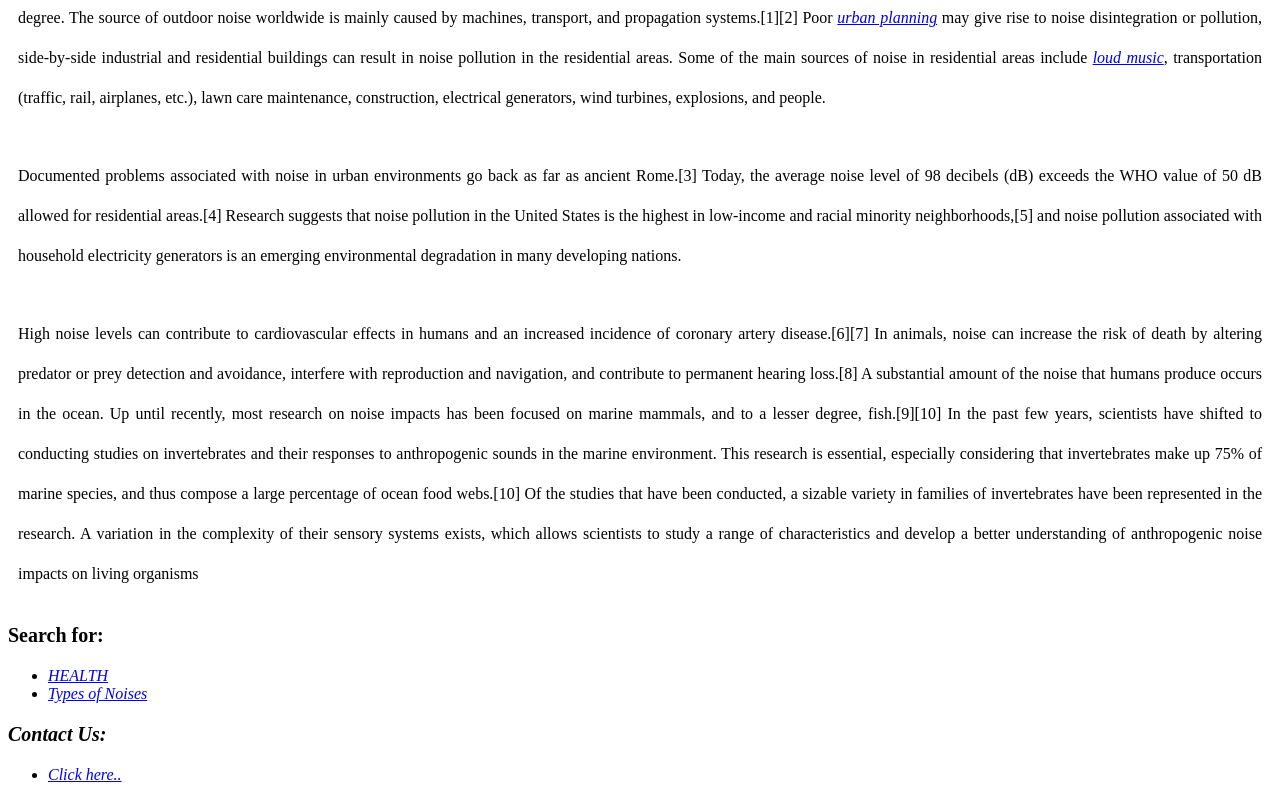
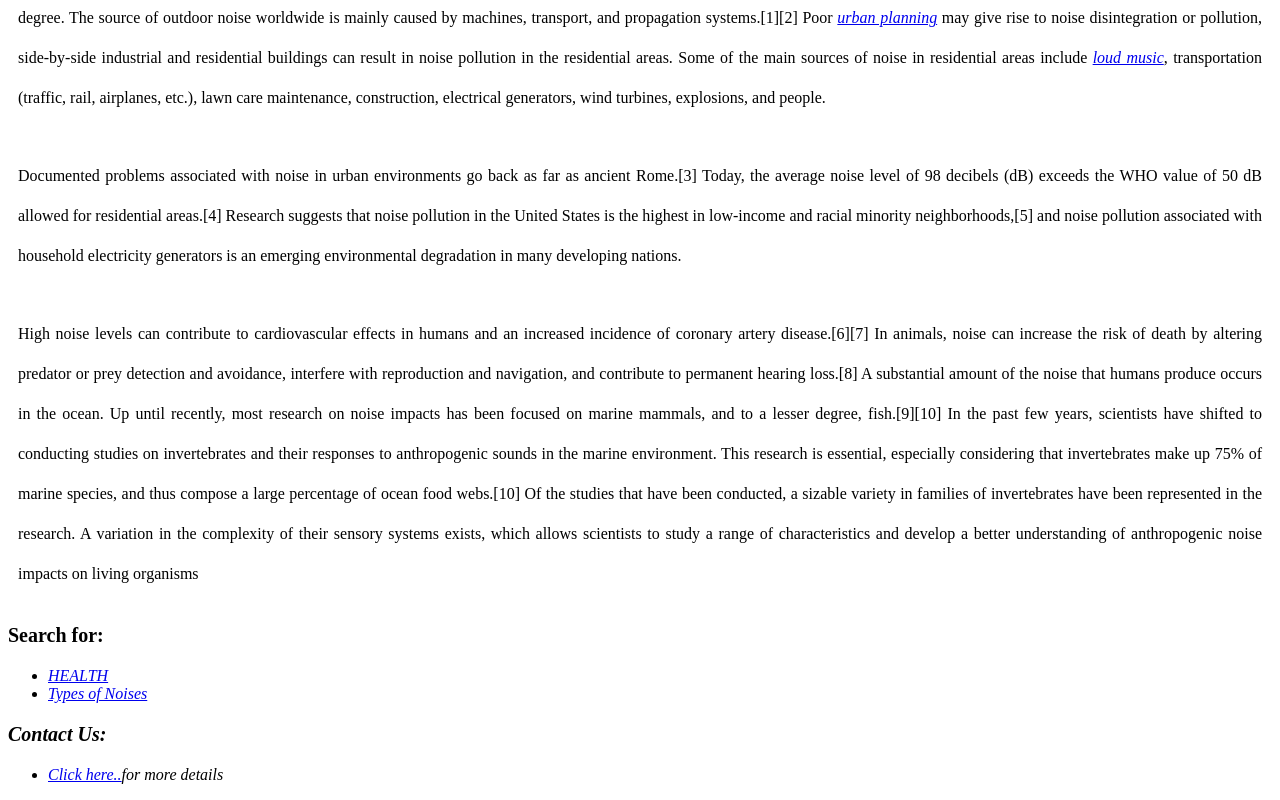
Before and after one commit to Abhirami-3/3C03CSC, a plain HTML site: page Index.html in a window 1280 px wide. Shown: the part 573-1373 px from the top of the page. Drawn offline with Linux system fonts and the light colour scheme.

Commit message:
Update Index.html

```diff
--- a/Index.html
+++ b/Index.html
@@ -23,7 +23,7 @@
 </ul>
     <h3 style="color:black;font-size:20px">Contact Us:</h3>
     <ul style="list-style-type:disc;">
-      <li> <a href="form.html" target="_blank"><i>Click here..<i></a></li>
+      <li> <a href="form.html" target="_blank"><i>Click here..<i></a>for more details</li>
     </ul>
   </body>
 </html>
```
